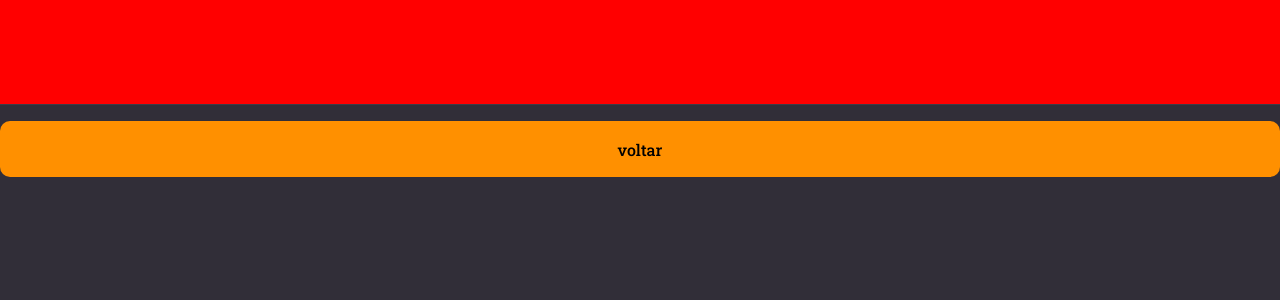
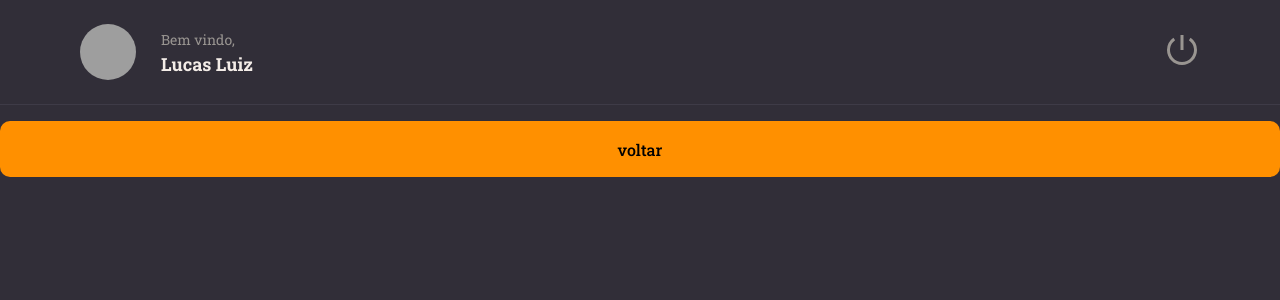
Before and after one commit to lucasluiz19/Rocket-notes, a React (Vite) app: page / in a window 1280 px wide. Shown: the top 300 px of the page. Built offline with nearby package versions, Linux system fonts and the light colour scheme; grey boxes are pictures that could not be loaded.

Commit message:
add profile, button-logout

```diff
--- a/package.json
+++ b/package.json
@@ -12,6 +12,7 @@
   "dependencies": {
     "react": "^18.2.0",
     "react-dom": "^18.2.0",
+    "react-icons": "^4.10.1",
     "styled-components": "^6.0.4"
   },
   "devDependencies": {
--- a/src/components/header/index.jsx
+++ b/src/components/header/index.jsx
@@ -1,8 +1,24 @@
-import {Container} from "./style";
+import {RiShutDownLine} from "react-icons/ri"
+import {Container, Profile, Logout } from "./style";
 
 export function Header() {
     return(
         <Container >
+            <Profile>
+                <img
+                    src="https://github.com/lucasluiz19.png"
+                    alt="Foto do Usuário"
+                />
+
+                <div>
+                    <span>Bem vindo, </span>
+                    <strong>Lucas Luiz</strong>
+                </div>
+            </Profile>
+
+            <Logout>
+                <RiShutDownLine/>
+            </Logout>
 
         </Container>
     )
--- a/src/components/header/style.js
+++ b/src/components/header/style.js
@@ -1,3 +1,4 @@
+
 import styled  from "styled-components";
 
 export const Container = styled.header`
@@ -15,6 +16,47 @@
 
     padding: 0 80px;
 
-    background:red;
+`
 
-`
+export const Profile = styled.div`
+  display:flex ;
+  align-items: center;
+
+  >img{
+    width: 56px;
+    height: 56px;
+    border-radius: 50%;
+    margin-right: 25px;
+  }
+
+  >div{
+    display: flex;
+    flex-direction: column;
+    line-height: 24px;
+
+    span{
+        font-size: 14px;
+        color: ${({theme})=>theme.COLORS.GRAY_100};
+    }
+    strong{
+        font-size: 18px;
+        color: ${({theme})=>theme.COLORS.WHITE};
+    }
+  }
+
+
+`;
+
+export const Logout = styled.button`
+    border: none;
+    background:none;
+
+    >svg{
+        color: ${({theme})=>theme.COLORS.GRAY_100};
+        font-size: 36px;
+
+
+    }
+
+
+`;
--- a/src/pages/Details/index.jsx
+++ b/src/pages/Details/index.jsx
@@ -9,7 +9,7 @@
 
       <Header/>
 
-      <Button title="voltar"/>
+      <Button title="voltar" />
 
     </Container>
   )
```
Also changed, not shown: 1 other file (tests, documents, lock files or other folders).
